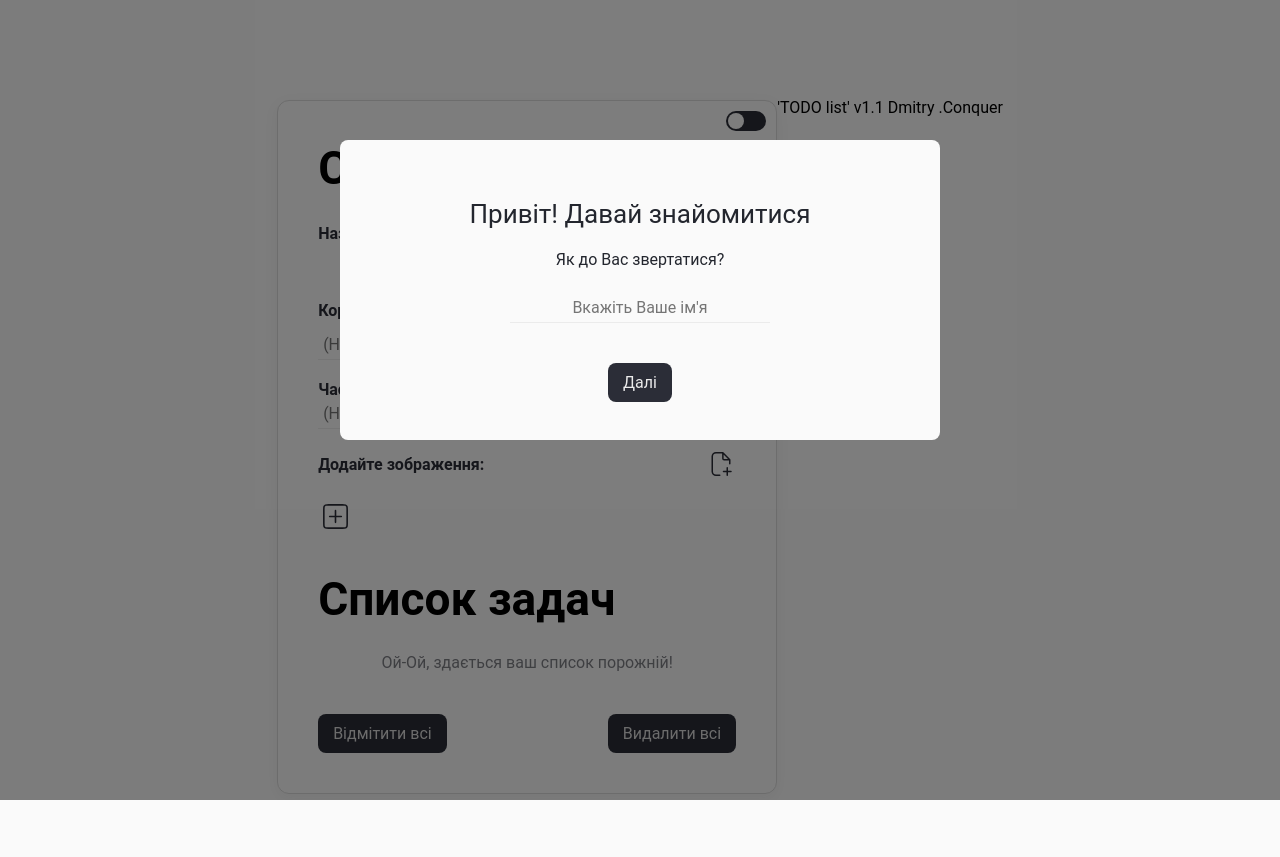
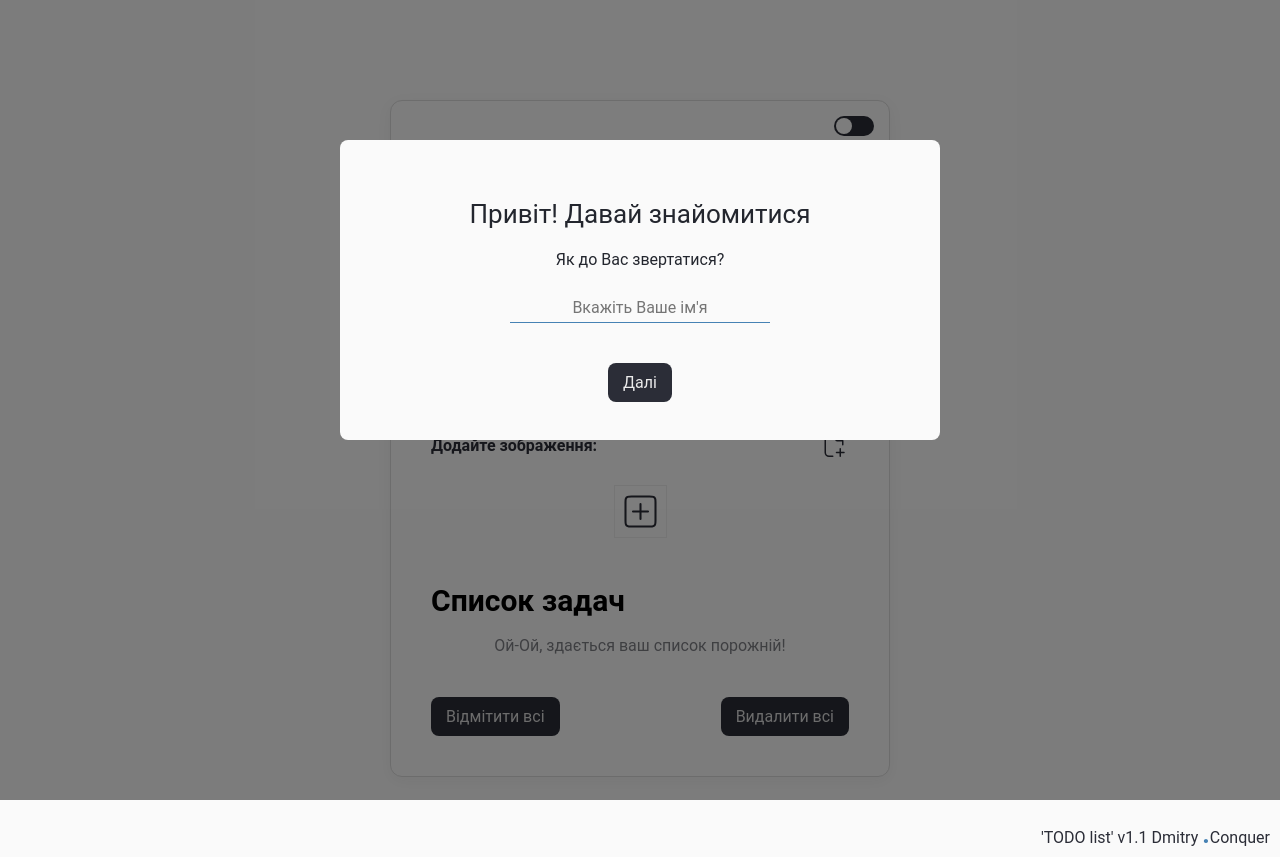
Before and after one commit to dmitry-conquer/todo_list, a website: page docs/index.html in a window 1280 px wide. Before the commit the page ends 800 px from the top, so only its background shows below. Drawn offline with nearby package versions, Linux system fonts and the light colour scheme; files that its build step writes are made by us from their sources.

Commit message:
Add files via upload

```diff
--- a/src/scss/index-page.scss
+++ b/src/scss/index-page.scss
@@ -41,10 +41,13 @@ body {
 }
 
 .wrapper {
+   position: relative;
    display: flex;
    justify-content: center;
-   padding: 100px 15px 0 15px;
-
+   padding: 100px 15px 80px 15px;
+@media (max-width: ($sm)) {
+      padding: 40px 15px 60px 15px;
+}
 }
 .app {
    position: relative;
@@ -54,26 +57,26 @@ body {
    border: 1px solid var(--app-border);
    box-shadow: 0px 4px 15px rgba(44, 44, 44, 0.05);
    border-radius: 12px;
-   @include av('padding-top', 40, 25);
+   @include av('padding-top', 40, 45);
    @include av('padding-bottom', 40, 25);
    @include av('padding-left', 40, 15);
    @include av('padding-right', 40, 15);
    &__header {}
    &__title {
       font-weight: 600;
-      font-size: 46px;
+      font-size: 30px;
       line-height: lh(68, 56);
       color: var(--main-title);
       margin-bottom: em(30, 56);
+      &_list{
+        // font-size: 30px;
+      }
    }
    &__add {}
    &__body {}
    &__list {}
    &__item {
       border-bottom: 1px solid var(--input-border);
-      &:not(:last-child) {
-         margin-bottom: 20px;
-      }
    }
    &__footer {
       margin-top: 40px;
@@ -93,21 +96,17 @@ body {
 }
 
 .add-app {
-   margin-bottom: 35px;
+   margin-bottom: 45px;
    &__item {
       display: flex;
       flex-direction: column;
       align-items: flex-start;
       gap: 5px 0;
       &:not(:last-child) {
-         margin-bottom: 20px;
+         margin-bottom: 25px;
       }
       &_name {
-         display: grid;
-         grid-template-columns: 1fr 35px;
-         grid-template-rows: 1fr 1fr;
          gap: 10px;
-         align-items: center;
       }
       &_image {
          display: flex;
@@ -136,8 +135,14 @@ body {
       }
    }
    &__button {
-      grid-column: 2 / 3;
-      grid-row: 1 / 3;
+      display: flex;
+      flex-direction: column;
+      align-items: center;
+      text-align: center;
+      text-transform: uppercase;
+      margin: 0 auto;
+      padding: 3px;
+      border: 1px solid var(--input-border);
       @media (any-hover: hover) {
          &:hover {
             svg {
@@ -147,8 +152,8 @@ body {
          }
       }
       svg {
-         width: 35px;
-         height: 35px;
+         width: 45px;
+         height: 45px;
          fill: none;
          stroke-width: 1.1px;
          stroke: var(--button);
@@ -270,8 +275,8 @@ body {
 
 .clr-theme {
    position: absolute;
-   right: 10px;
-   top: 10px;
+   right: 15px;
+   top: 15px;
    &__input {
       &:checked+label {
          &::before {
@@ -302,9 +307,22 @@ body {
 
 ._files-container {
    width: 150px;
+   margin-bottom: 20px;
 
 }
 ._file-wrapper {
    width: 100%;
    overflow: hidden;
 }
+
+.created-by{
+   position: absolute;
+   right: 10px;
+   bottom: 10px;
+   color: var(--button);
+   span {
+      font-weight: 700;
+      font-size: 26px;
+      color: #4682b4;
+   }
+}
```
